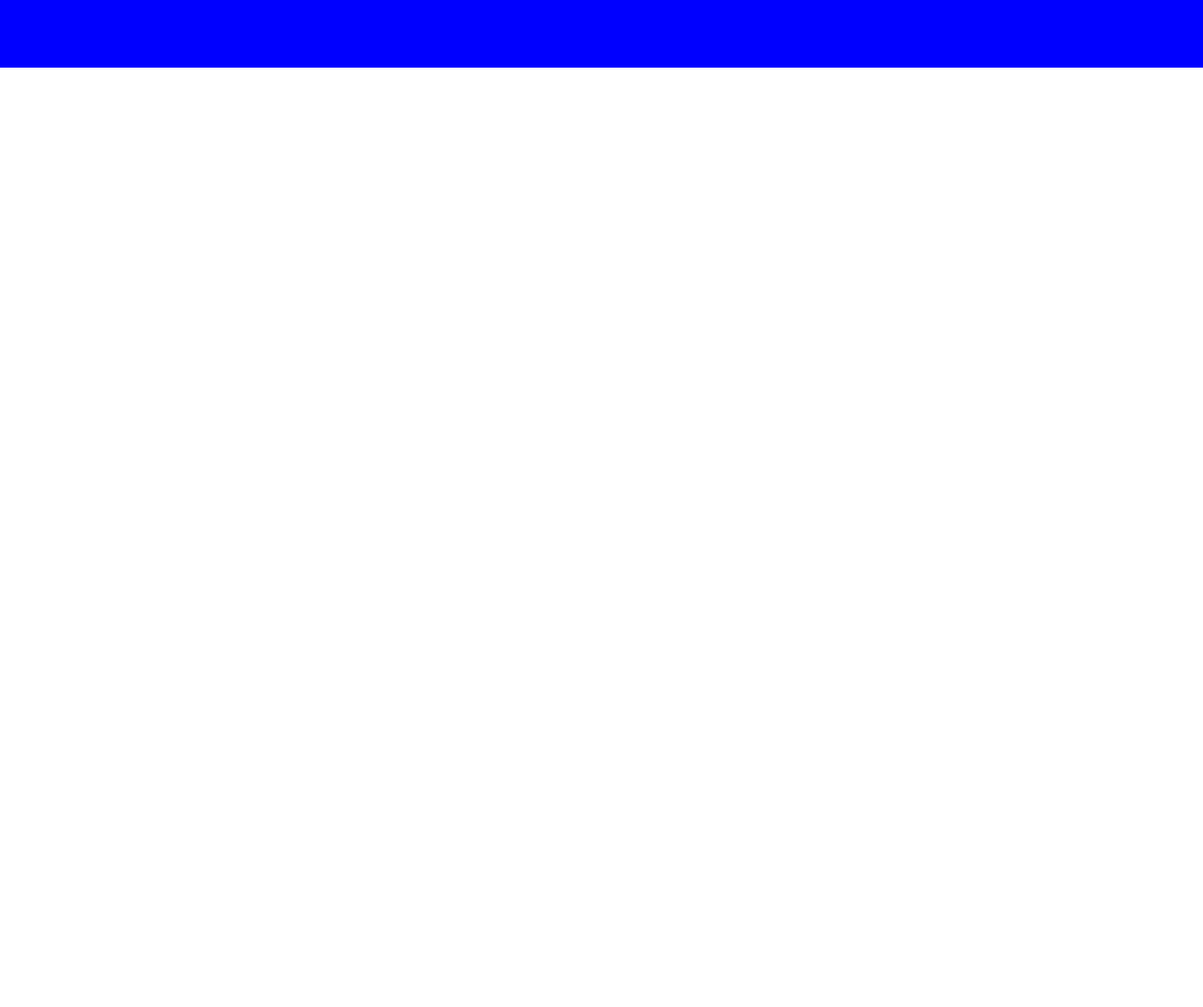
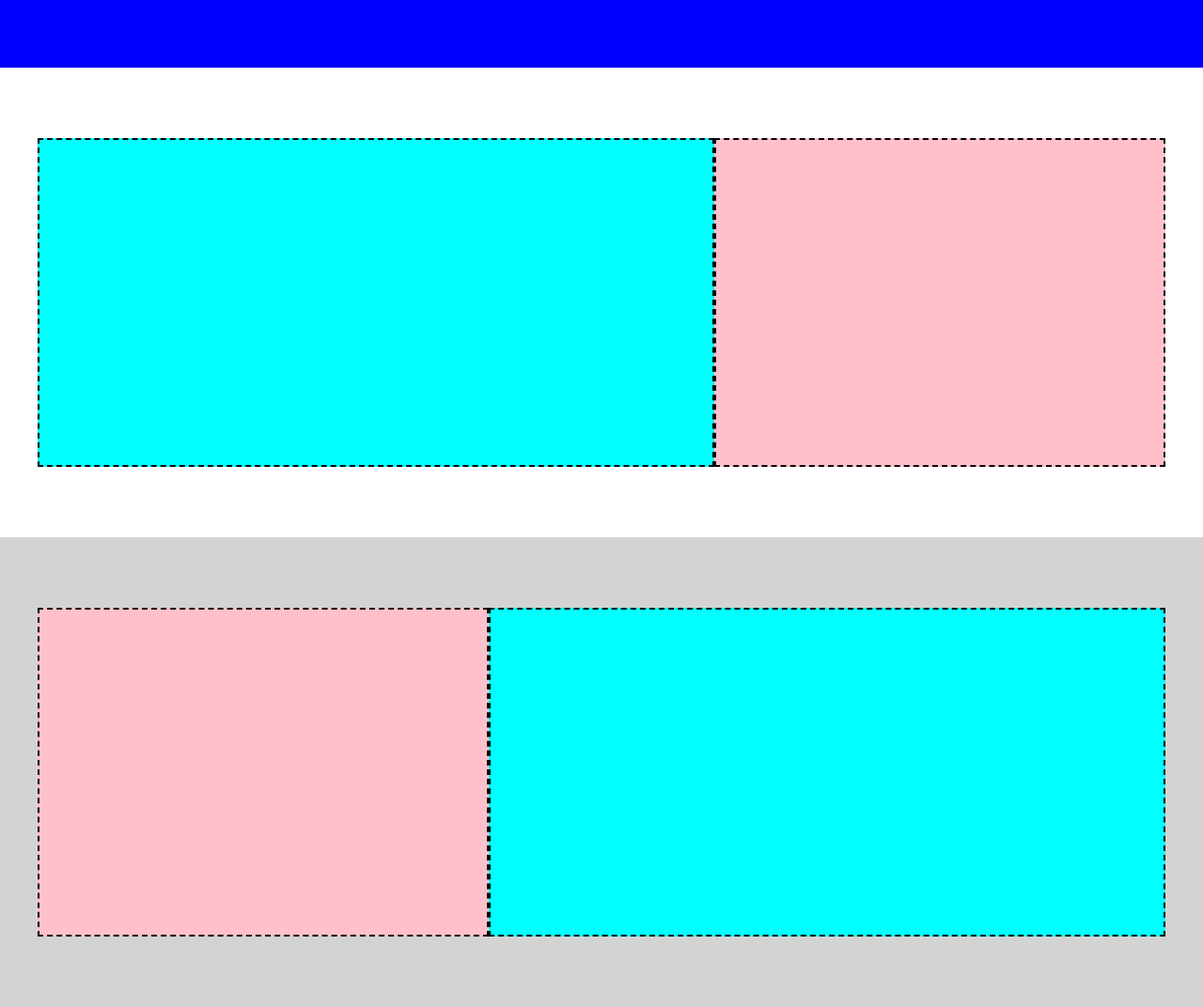
Before and after one commit to Rachele-Turtora/htmlcss-struttura-discord, a plain HTML site: page index.html in a window 1280 px wide. Shown: the part 528-1600 px from the top of the page at 94% size. Before the commit the page ends 800 px from the top, so only its background shows below. Drawn offline with Linux system fonts and the light colour scheme.

Commit message:
[UPD] fouth container

```diff
--- a/css/style.css
+++ b/css/style.css
@@ -15,6 +15,11 @@
     margin: 0 auto;
 }
 
+.small-container{
+    max-width: 1000px;
+    margin: 0 auto;
+}
+
 .background{
     width: 100%;
 }
@@ -28,8 +33,16 @@
     width: 25%;
 }
 
+.col-40{
+    width: 40%;
+}
+
 .col-50{
     width: 50%;
+}
+
+.col-60{
+    width: 60%;
 }
 
 .col-100{
@@ -58,6 +71,18 @@
 
 .bg-blue{
     background-color: blue;
+}
+
+.bg-cyan{
+    background-color: cyan;
+}
+
+.bg-pink{
+    background-color: pink;
+}
+
+.bg-lightgrey{
+    background-color: lightgrey;
 }
 
 .pd-10{
--- a/index.html
+++ b/index.html
@@ -26,11 +26,29 @@
 
     <!-- SECOND CONTAINER -->
     <div class="background bg-blue">
-        <div class="container d-flex align-center height-500">
+        <div class="small-container d-flex align-center height-500">
             <div class="row d-flex height-350">
                 <div class="col-100 bg-violet border"></div>
             </div>
         </div>
     </div>
+
+    <!-- THIRD CONTAINER -->
+    <div class="container d-flex align-center height-500">
+        <div class="row d-flex height-350">
+            <div class="col-60 bg-cyan border"></div>
+            <div class="col-40 bg-pink border"></div>
+        </div>
+    </div>
+
+    <!-- FOURTH CONTAINER -->
+    <div class="background bg-lightgrey">
+        <div class="container d-flex align-center height-500">
+            <div class="row d-flex height-350">
+                <div class="col-40 bg-pink border"></div>
+                <div class="col-60 bg-cyan border"></div>
+            </div>
+        </div>
+    </div>
 </body>
 </html>
```
